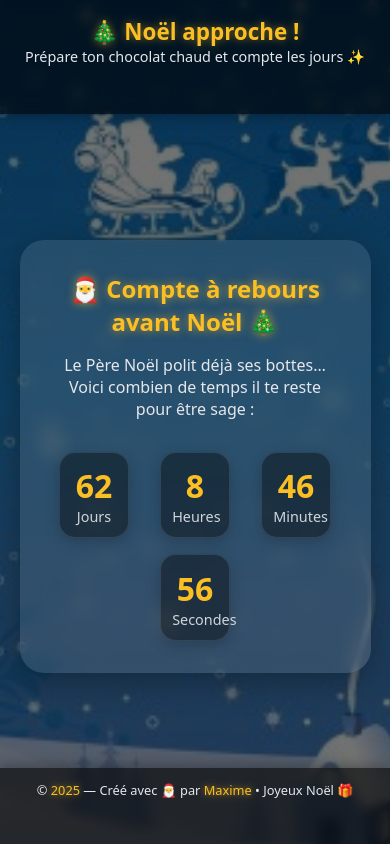
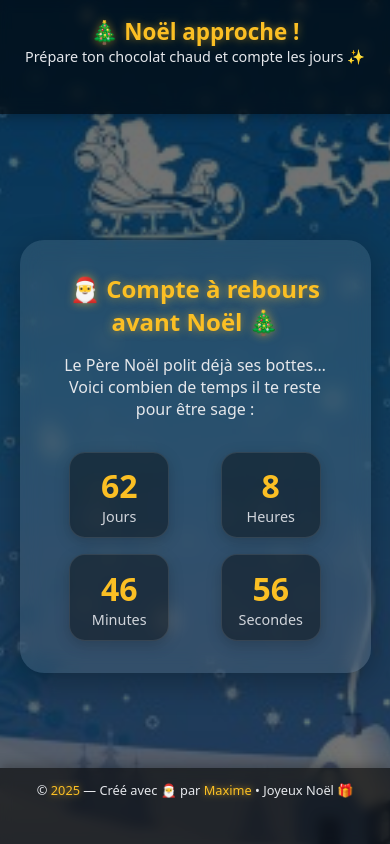
Before and after one commit to maxime31840/noel, a plain HTML site: page index.html in a window 390 px wide. Drawn offline with Linux system fonts and the light colour scheme.

Commit message:
ajustement du mobile

```diff
--- a/index.html
+++ b/index.html
@@ -131,7 +131,7 @@
       border: 1px solid rgba(255,255,255,0.1);
       border-radius: 1rem;
       padding: 1rem;
-      width: 90px;
+      width: 100px;
       box-shadow: 0 4px 15px rgba(0,0,0,0.2);
       transition: transform 0.3s ease;
     }
@@ -173,7 +173,7 @@
     }
 
     @media (max-width: 480px) {
-      .unit { width: 70px; padding: 0.7rem; }
+      .unit { width: 100px; padding: 0.7rem; }
       .number { font-size: 2rem; }
     }
   </style>
```
